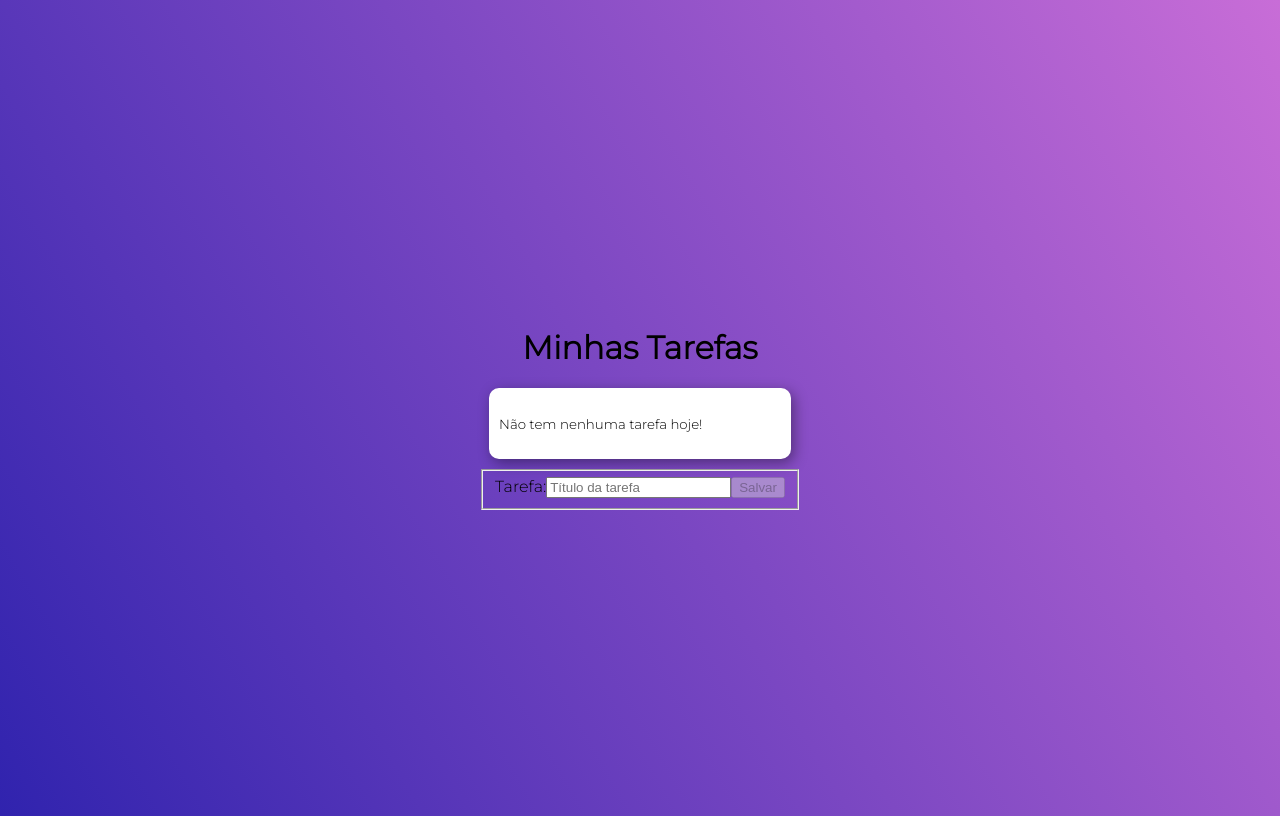
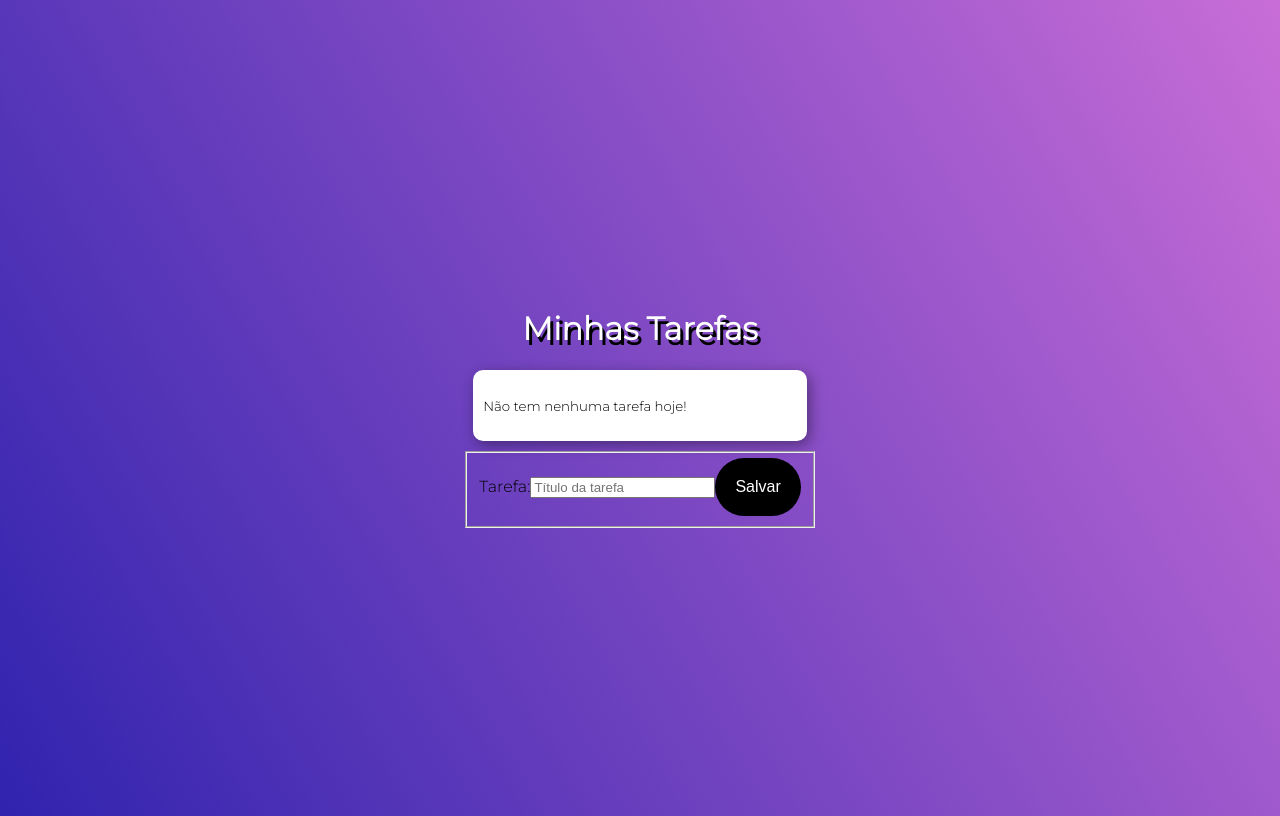
Before and after one commit to moisesduartem/balta-io-7181-angular, an Angular app in the folder todo/: page / in a window 1280 px wide. Built offline with nearby package versions, Linux system fonts and the light colour scheme.

Commit message:
button styles

```diff
--- a/todo/src/app/app.component.html
+++ b/todo/src/app/app.component.html
@@ -1,4 +1,4 @@
-<h1>{{ title }}</h1>
+<h1 class="title">{{ title }}</h1>
 
 <ul>
   <p *ngIf="todos.length === 0"><small>Não tem nenhuma tarefa hoje!</small></p>
@@ -19,6 +19,6 @@
       Este campo deve conter entre 3 e 60
       caracteres
     </small>
-    <button [disabled]="form.invalid" (click)="add()">Salvar</button>
+    <button class="button" [disabled]="form.invalid" (click)="add()">Salvar</button>
   </fieldset>
 </form>
--- a/todo/src/styles.css
+++ b/todo/src/styles.css
@@ -11,6 +11,15 @@
     background: -moz-linear-gradient(60deg, #3023ae 0%, #c86dd7 100%);
     background: -webkit-linear-gradient(60deg, #3023ae 0%, #c86dd7 100%);
     background: linear-gradient(60deg, #3023ae 0%, #c86dd7 100%);
+}
+
+.title {
+    color: #fff;
+    text-shadow: 3px 5px #000;
+}
+
+.text-center {
+    text-align: center;
 }
 
 li {
@@ -48,3 +57,13 @@
     border-radius: 10px;
     box-shadow: 3px 4px 14px 0px rgba(0,0,0,0.39);
 }
+
+.button {
+    background-color: #000;
+    border-radius: 30px;
+    border: none;
+    padding: 20px;
+    color: #fff;
+    font-size: 1em;
+    padding: auto 50px;
+}
```
